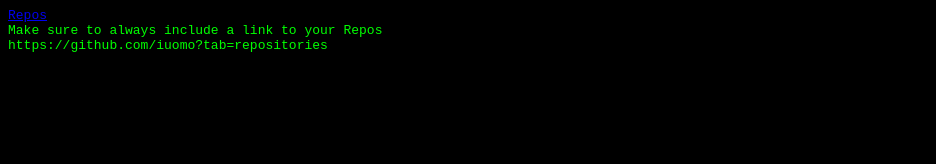
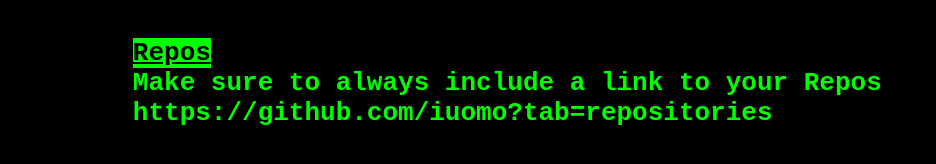
Before and after one commit to iuomo/iuomo.github.io, a plain HTML site: page index.html in a window 1280 px wide. Shown: the whole page, without its empty margins (0-936 px from the left). Drawn offline with Linux system fonts and the light colour scheme.

Commit message:
Update index.html

```diff
--- a/index.html
+++ b/index.html
@@ -4,13 +4,17 @@
 <style>
   body{ color: #00ff00; background:#000000;
   }
+  a{
+    color: #000000; background:#00ff00;
+
+  }
    </style>
 <pre>
-<a href = "https://github.com/iuomo?tab=repositories">Repos</a>
-Make sure to always include a link to your Repos
-https://github.com/iuomo?tab=repositories
-
-
+<h1>
+&nbsp;&nbsp;&nbsp;&nbsp;&nbsp;&nbsp;&nbsp;&nbsp;<a href = "https://github.com/iuomo?tab=repositories">Repos</a>
+&nbsp;&nbsp;&nbsp;&nbsp;&nbsp;&nbsp;&nbsp;&nbsp;Make sure to always include a link to your Repos
+&nbsp;&nbsp;&nbsp;&nbsp;&nbsp;&nbsp;&nbsp;&nbsp;https://github.com/iuomo?tab=repositories
+</h1>
 </pre>
-  </body>
-   </html>
+</body>
+</html>
```
